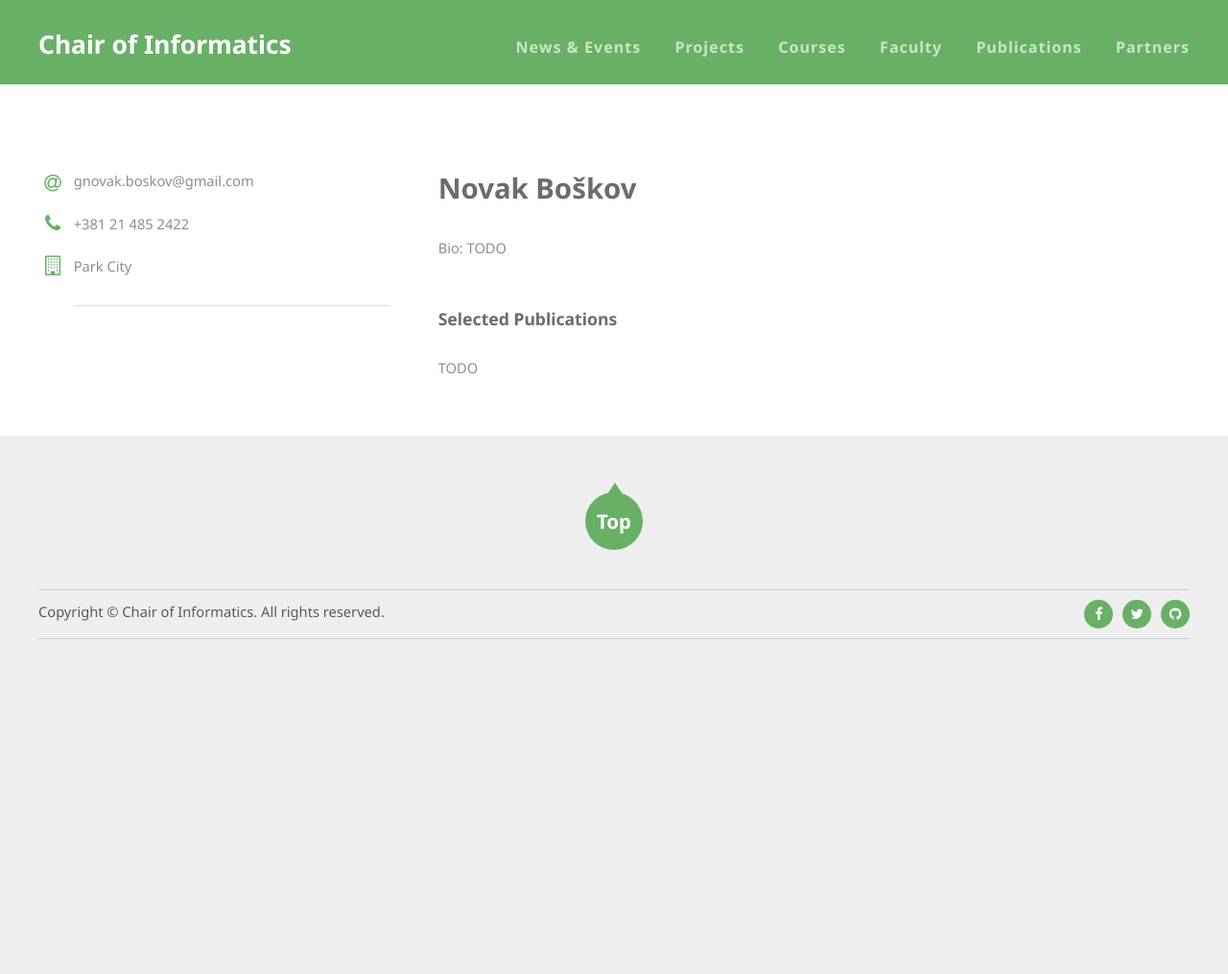
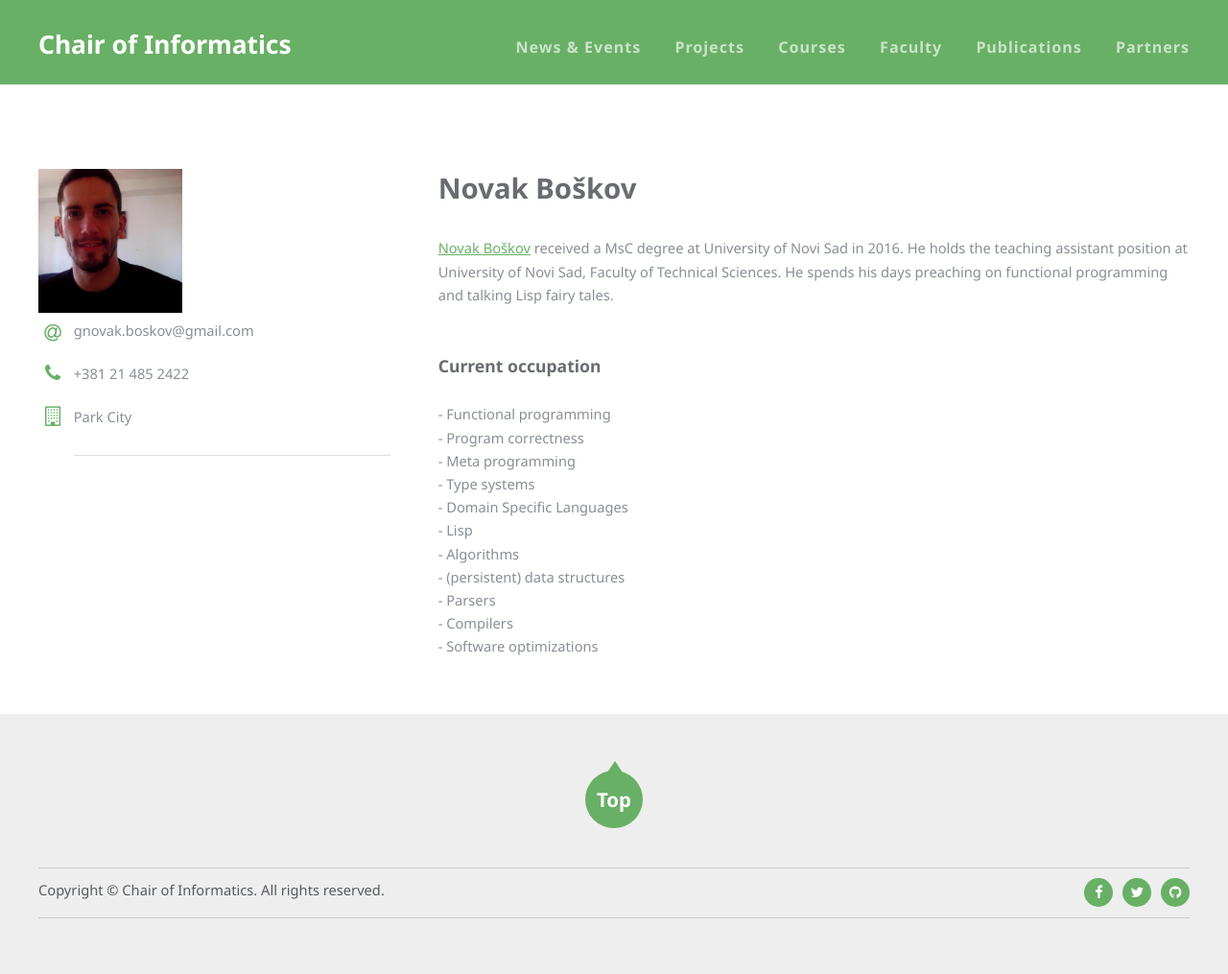
Before and after one commit to unsftn/informatika, a Jekyll site: the page built from _faculty/NovakBoskov.md, in a window 1280 px wide. Shown: the whole page at 96% size. Built offline with Jekyll 4.4.1, drawn with Linux system fonts in a browser that asks for light colours; before the commit the page ends 900 px from its top, so only the background shows below that.

Commit message:
Biography & current occupation

```diff
--- a/_faculty/NovakBoskov.md
+++ b/_faculty/NovakBoskov.md
@@ -8,11 +8,24 @@ zvanje: TA
 email: gnovak.boskov@gmail.com
 phone: +381 21 485 2422
 office: Park City
-photo:
+photo: NovakBoskov.jpg
 ---
 
-Bio: TODO
+[Novak Boškov](https://novakboskov.github.io/) received a MsC degree
+at University of Novi Sad in 2016. He holds the teaching assistant
+position at University of Novi Sad, Faculty of Technical Sciences. He
+spends his days preaching on functional programming and talking Lisp
+fairy tales.
 
-### Selected Publications
-
-TODO
+### Current occupation
+    - Functional programming
+    - Program correctness
+    - Meta programming
+    - Type systems
+    - Domain Specific Languages
+    - Lisp
+    - Algorithms
+    - (persistent) data structures
+    - Parsers
+    - Compilers
+    - Software optimizations
```
Also changed, not shown: _faculty/ZeljkoVukovic.md (line endings or trailing spaces), img/faculty/NovakBoskov.jpg (added).
